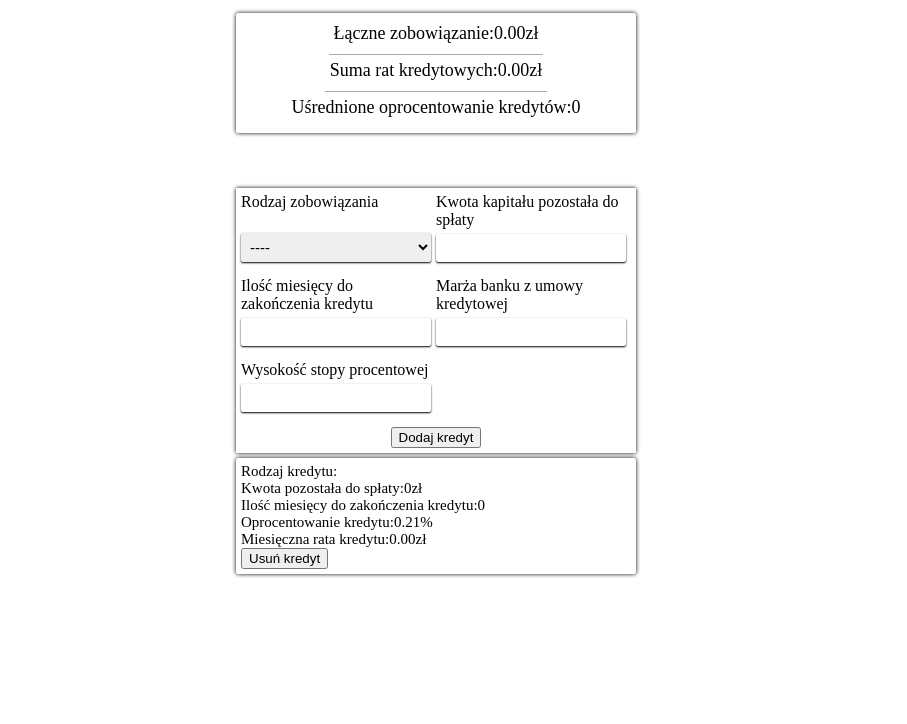
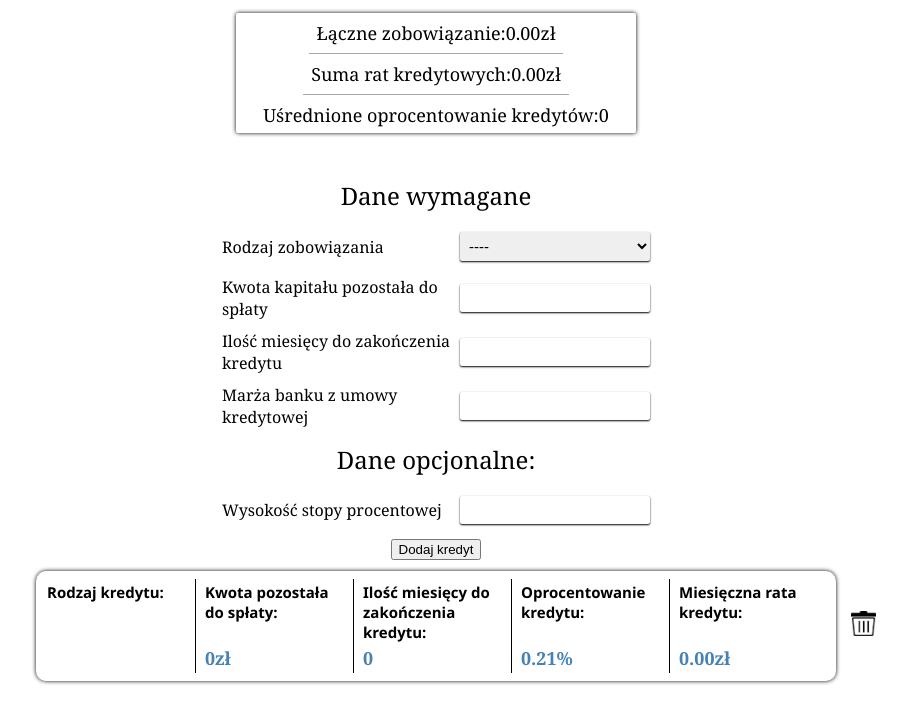
Before and after one commit to Gambit2609/kalkulator-typescript, a React (Create React App) app: page / in a window 1280 px wide. Both pictures are taken after a click on the button "Dodaj kredyt". Shown: the top 724 px of the page, without its empty margins (212-1119 px from the left). Built offline with nearby package versions, Linux system fonts and the light colour scheme.

Commit message:
chages: css - font style, font weigth, font size; js - minor chanes to use proper names in credit lines, added trash icon to delete credit

```diff
--- a/src/App.css
+++ b/src/App.css
@@ -1,23 +1,35 @@
+.creditMainPage {
+  background-color: white;
+  width: 100vw;
+  height: 100vh;
+  display: flex;
+  justify-content: flex-start;
+  flex-direction: column;
+  align-items: center;
+  font-family: Georgia, 'Times New Roman', Times, serif;
+  font-weight: 500;
+}
+
 .credit-data {
   background-color: aquamarine;
   display: flex;
 }
 
 .credit-info-container {
-  margin-top: 50px;
-    width: 400px;
-    display: grid;
-    grid-template-columns: 1fr 1fr;
-    grid-gap: 10px 0px;
-    box-shadow: 0px 0px 4px 0px;
-    box-sizing: border-box;
-    padding: 5px;
+  margin-top: 30px;
+  width: 440px;
+  display: grid;
+  grid-template-columns: 1fr;
+  grid-gap: 10px 10px;
+  box-sizing: border-box;
+  padding: 6px;
 }
 
-.credit-info-container label{
+.credit-info-container label {
   display: flex;
-  flex-direction: column;
+  flex-direction: row;
   justify-content: space-between;
+  align-items: center;
 }
 
 .addCreditButton {
@@ -54,26 +66,19 @@
   font-size: 15px;
 }
 
-.creditMainPage {
-  background-color: white;
-  width: 100vw;
-  height: 100vh;
-  display: flex;
-  justify-content: flex-start;
-  flex-direction: column;
-  align-items: center;
-}
-
 .creditList {
-  width: 400px;
   display: grid;
   grid-gap: 5px;
 }
 
 .creditData {
-  width: 400px;
+  position: relative;
+  min-width: 500px;
+  max-width: 800px;
+  height: 110px;
   margin: 5px 0px;
-  display: block;
+  display: grid;
+  grid-template-columns: repeat(5, 1fr);
   border: none;
   box-shadow: 0px 0px 4px 0px;
   border-radius: 2px;
@@ -81,6 +86,48 @@
   padding: 5px;
   box-sizing: border-box;
   font-size: 15px;
+  border-radius: 10px;
+  font-weight: 600;
+}
+
+.deleteCreditLine{
+  position: absolute;
+  right: -40px;
+  top: 40px;
+}
+
+.creditDataLine {
+  position: relative;
+  border-right: 1px solid black;
+  margin: 3px;
+  display: flex;
+  justify-content: flex-start;
+}
+
+.creditDataLine div:last-child {
+  padding: 3px;
+  position: absolute;
+  bottom: 0px;
+  font-size: 18px;
+}
+
+.creditDataLineExtended {
+  position: relative;
+  min-width: 600px;
+  max-width: 1000px;
+  height: 110px;
+  margin: 5px 0px;
+  display: grid;
+  grid-template-columns: repeat(7, 1fr);
+  border: none;
+  box-shadow: 0px 0px 4px 0px;
+  border-radius: 2px;
+  outline: none;
+  padding: 5px;
+  box-sizing: border-box;
+  font-size: 15px;
+  border-radius: 10px;
+  font-weight: 600;
 }
 
 .creditSummary {
@@ -92,21 +139,23 @@
   box-shadow: 0px 0px 4px 0px;
   border-radius: 2px;
   outline: none;
-  padding: 5px;
   box-sizing: border-box;
   font-size: 18px;
   justify-items: center;
   transition: 700ms;
-
 }
 
 .creditSummaryItem {
   border-bottom: 1px solid darkgray;
-  padding: 5px;
+  padding: 8px;
 }
 
-.creditSummaryItem:last-child{
+.creditSummaryItem:last-child {
   border: none;
+}
+
+.creditSummaryItem #text{
+  color: yellow;
 }
 
 .credit-enter {
@@ -127,7 +176,7 @@
   transition: opacity 700ms
 }
 
-.creditSummaryBeforeRateIncrase{
+.creditSummaryBeforeRateIncrase {
   width: 0px;
   height: 0px;
   opacity: 0;
@@ -136,25 +185,53 @@
   font-size: 1px;
 }
 
-.creditSummaryContainer{
+.creditSummaryContainer {
   display: flex;
   width: 900px;
   justify-content: center;
 }
 
-.overpay{
+.overpay {
   color: red;
-  border:none;
+  border: none;
 }
 
-.overpay::before{
-content: "Miesięczne zobowiązanie wzrośnie o ";
+.overpay::before {
+  content: "Miesięczne zobowiązanie wzrośnie o ";
 }
 
-.underpay{
+.underpay {
   color: green
 }
 
-.underpay::before{
+.underpay::before {
   content: "Miesięczne zobowiązanie zmaleje o ";
 }
+
+.optionalOrRequired {
+  display: flex;
+  justify-content: center;
+  font-size: x-large;
+  padding: 5px;
+}
+
+.creditType {
+  padding: 3px;
+  font-family: 'Segoe UI', Tahoma, Geneva, Verdana, sans-serif
+}
+
+.last {
+  border-right: none;
+}
+
+.creditDataLineInterestIncreased {
+  color: red;
+}
+
+.creditMonthlyPaymentAfterRateDecrease{
+  color:green;
+}
+
+.creditDataLineInterestUnchanged {
+  color: steelblue;
+}
--- a/src/Components/Credit.tsx
+++ b/src/Components/Credit.tsx
@@ -1,6 +1,5 @@
 import React from 'react';
 import { CreditItem } from '../DomainModel/Template';
-
 interface CreditProps {
     removeCreditLine: (creditData: CreditItem) => void;
     creditData: CreditItem;
@@ -30,26 +29,60 @@ export default function Credit({ creditData, removeCreditLine, additionalInteres
     }
 
     return (
-        <div className="creditData">
-            <div className="creditDataLine">Rodzaj kredytu:{typeOfCreditToDisplay}</div>
+        <div className={additionalInterestRate ? "creditDataLineExtended" : "creditData"}>
 
-            <div className="creditDataLine">Kwota pozostała do spłaty:{`${creditData.creditAmount}zł`}</div>
-            <div className="creditDataLine">Ilość miesięcy do zakończenia kredytu:{creditData.creditDuration}</div>
-            <div className="creditDataLine rateOfInterest">
-                <div>Oprocentowanie kredytu:{`${(creditData.rateOfInterest + creditData.wiborRate).toFixed(2)}%`}</div>
-                {additionalInterestRate ?
-                    <div>Oprocentowanie z uwzględnieniem podwyżki stóp:{`${creditData.totalRateOfInterest.toFixed(2)}%`}</div> :
-                    null
-                }
+            <div className="creditDataLine">
+                <div className="creditType">Rodzaj kredytu:</div>
+                <div className="creditDataLineInterestUnchanged">{typeOfCreditToDisplay}</div>
             </div>
             <div className="creditDataLine">
-                <div>Miesięczna rata kredytu:{`${creditData.creditMonthlyPayment.toFixed(2)}zł`}</div>
-                {additionalInterestRate ?
-                    <div>Miesięczna rata kredytu z uwzględnieniem podwyżki stóp:{`${creditData.creditMonthlyPaymentAfterRateIncrease.toFixed(2)}zł`}</div> :
-                    null
-                }
+                <div className="creditType">Kwota pozostała do spłaty:</div>
+                <div className="creditDataLineInterestUnchanged">{`${creditData.creditAmount}zł`}</div>
             </div>
-            <button onClick={() => removeCreditLine(creditData)}>Usuń kredyt</button>
+            <div className="creditDataLine">
+                <div className="creditType">Ilość miesięcy do zakończenia kredytu:</div>
+                <div className="creditDataLineInterestUnchanged">{creditData.creditDuration}</div>
+            </div>
+            <div className="creditDataLine rateOfInterest">
+                <div className="creditType">Oprocentowanie kredytu:</div>
+                <div className="creditDataLineInterestUnchanged">{`${(creditData.rateOfInterest + creditData.wiborRate).toFixed(2)}%`}</div>
+            </div>
+            <div className={additionalInterestRate ? "creditDataLine" : "creditDataLine last"}>
+                <div className="creditType">Miesięczna rata kredytu:</div>
+                <div className="creditDataLineInterestUnchanged">{`${creditData.creditMonthlyPayment.toFixed(2)}zł`}</div>
+            </div>
+            {additionalInterestRate ?
+                <div className="creditDataLine">
+                    <div className="creditType">Oprocentowanie z uwzględnieniem {additionalInterestRate > 0 ? "podwyżki": "obniżki"} stóp:</div>
+                    <div className={additionalInterestRate > 0 ?
+                        "creditDataLineInterestIncreased" :
+                        "creditMonthlyPaymentAfterRateDecrease"}>
+                        {`${creditData.totalRateOfInterest.toFixed(2)}%`}</div>
+                </div>
+                :
+                null
+            }
+
+            {additionalInterestRate ?
+                <div className="creditDataLine last">
+                    <div className="creditType">Rata z uwzględnieniem {additionalInterestRate > 0 ? "podwyżki": "obniżki"} stóp:</div>
+                    <div className={additionalInterestRate > 0 ?
+                        "creditDataLineInterestIncreased" :
+                        "creditMonthlyPaymentAfterRateDecrease"}>
+                        {`${creditData.creditMonthlyPaymentAfterRateIncrease.toFixed(2)}zł`}</div>
+                </div> :
+                null
+            }
+            <label htmlFor="deleteCreditLine" className="deleteCreditLine">
+                <input
+                    id="deleteCreditLine"
+                    type="image"
+                    alt="Usuń kredyt"
+                    src="/Images/trashCan.png"
+                    width={25}
+                    height={25}
+                    onClick={() => removeCreditLine(creditData)} />
+            </label>
         </div>
     );
 }
--- a/src/Components/CreditDataCollector.tsx
+++ b/src/Components/CreditDataCollector.tsx
@@ -69,9 +69,6 @@ export function CreditDataCollector() {
     }
 
     useEffect(() => {
-
-        //TODO uproscic funkcje i przeniesc do osobnej funkcji
-        //TODO podmienic totalRaetOfInterest na getter
         setCreditItems(prev =>
             prev.map(credit => (
                 {
@@ -93,11 +90,11 @@ export function CreditDataCollector() {
     return (
         <>
             <CreditSummary creditItems={creditItems} additionalInterestRate={additionalInterestRate} />
-            {/* TODO stworzyc komponent z calego htm ponizej */}
+
             <div className="credit-info-container">
+            <div className="optionalOrRequired">Dane wymagane</div>
                 <label htmlFor="creditInfo">Rodzaj zobowiązania
                     <select id="creditInfo" value={creditLine.creditInfo} onChange={(e) => handleChange(e, "creditInfo")}>
-                        {/* TODO nauczyc sie <datalist>, wygenerowac opcje na podsatwie listy anie z reki */}
                         <option value="">----</option>
                         <option value="consumer-loan">Kredyt konsumpcyjny</option>
                         <option value="mortgage">Kredyt hipoteczny</option>
@@ -106,7 +103,6 @@ export function CreditDataCollector() {
                         <option value="credit-card">Karta kredytowa</option>
                     </select>
                 </label>
-                {/* TODO wygenerowac liste z configa */}
                 <label htmlFor="creditAmount">Kwota kapitału pozostała do spłaty
                     <input id="creditAmount" onChange={(e) => (handleChange(e, "creditAmount"))} value={creditLine.creditAmount || ""} type="number" />
                 </label>
@@ -116,6 +112,7 @@ export function CreditDataCollector() {
                 <label htmlFor="rateOfInterest">Marża banku z umowy kredytowej
                     <input type="number" onChange={(e) => handleChange(e, "rateOfInterest")} value={creditLine.rateOfInterest || ""} id="rateOfInterest" />
                 </label>
+                <div className="optionalOrRequired">Dane opcjonalne:</div>
                 <label htmlFor="additionalInterestRate">Wysokość stopy procentowej
                     <input type="number" onChange={handleAdditionalInterestRate} value={additionalInterestRate || ""} id="additionalInterestRate" />
                 </label>
@@ -123,7 +120,6 @@ export function CreditDataCollector() {
                     <button onClick={addCredit}>Dodaj kredyt</button>
                 </div>
             </div>
-
             <CreditList creditItems={creditItems} removeCreditLine={removeCreditLine} additionalInterestRate={additionalInterestRate} />
         </>
     );
--- a/src/Components/CreditSummary.tsx
+++ b/src/Components/CreditSummary.tsx
@@ -62,7 +62,7 @@ export function CreditSummary({ creditItems, additionalInterestRate }: { creditI
                     "creditSummaryItem underpay"}>
                     {`${creditSummary.differenceInMonthlyPayments.toFixed(2)}zł`}
                 </div>
-                <div className="creditSummaryItem">Suma rat kredytowych:{`${creditSummary.totalCreditMonthlyPaymentAfterIncrease.toFixed(2)}zł`}</div>
+                <div className="creditSummaryItem">Suma rat kredytowych:<span>{`${creditSummary.totalCreditMonthlyPaymentAfterIncrease.toFixed(2)}zł`}</span></div>
                 <div className="creditSummaryItem">Dodatkowa kwota odsetek:{`${creditSummary.differenceInCreditAmountWithInterest.toFixed(2)}zł`}</div>
             </div>
         </div>
```
Also changed, not shown: public/Images/trashCan.png (added).
